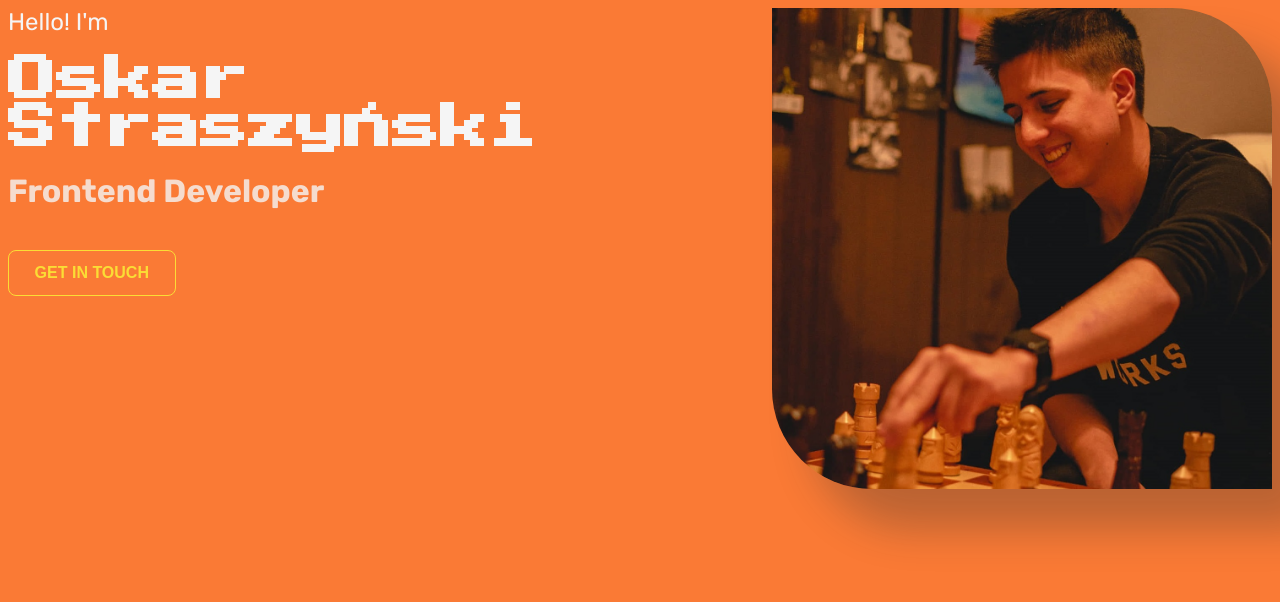
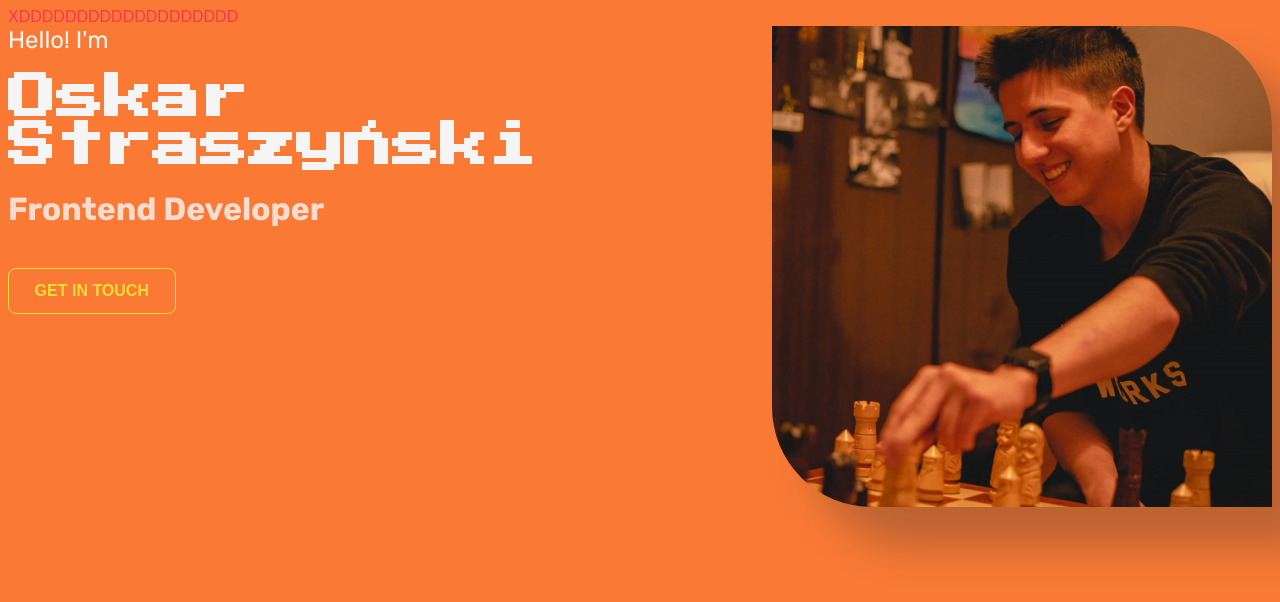
Before and after one commit to slothmast3r/personal-page-new, a Vue app: page / in a window 1280 px wide. Shown: the top 602 px of the page. Built offline with nearby package versions, Linux system fonts and the light colour scheme.

Commit message:
nav bar underlineanimation

```diff
--- a/src/App.vue
+++ b/src/App.vue
@@ -1,5 +1,6 @@
 <template>
   <div>
+    <nav-bar :tabs="[{name: 'XDDDDDDDDDDDDDDDDDDD', id: 1}]"></nav-bar>
     <introduction></introduction>
   </div>
 </template>
@@ -7,9 +8,11 @@
 <script>
 
 import Introduction from "@/components/Introduction";
+import NavBar from "@/components/NavBar";
 export default {
   name: 'App',
   components: {
+    NavBar,
     Introduction
   }
 }
--- /dev/null
+++ b/src/components/NavBar.vue
@@ -0,0 +1,61 @@
+<template>
+  <div>
+    <div
+      v-for="tab in tabs"
+      :key="tab.id"
+      class="tab-el"
+    >
+      {{ tab.name }}
+    </div>
+  </div>
+</template>
+
+<script>
+export default {
+  name: "NavBar",
+  props:{
+    tabs:{
+      type: Array,
+      required: true,
+    }
+  }
+}
+</script>
+
+<style scoped lang="scss">
+$animate: all 0.2s ease-in-out;
+
+.tab-el {
+  font-weight: 400;
+  display: block;
+  font-family: sans-serif;
+  font-size: 1rem;
+  color: $secondary-color;
+  position: relative;
+  width: fit-content;
+  transition: all .3s ease-in-out;
+  cursor: pointer;
+
+  &:before {
+    content: '';
+    display: block;
+    height: 2px;
+    position: absolute;
+    bottom: 0;
+    width: 100%;
+    left: 0;
+    background-color: $secondary-color;
+    transform: scaleX(0);
+    transition: all .3s ease-in-out;
+    transform-origin: bottom left;
+  }
+
+  &:hover {
+    color: $secondary-color;
+
+    &:before {
+      transform: scaleX(1);
+    }
+  }
+}
+</style>
```
